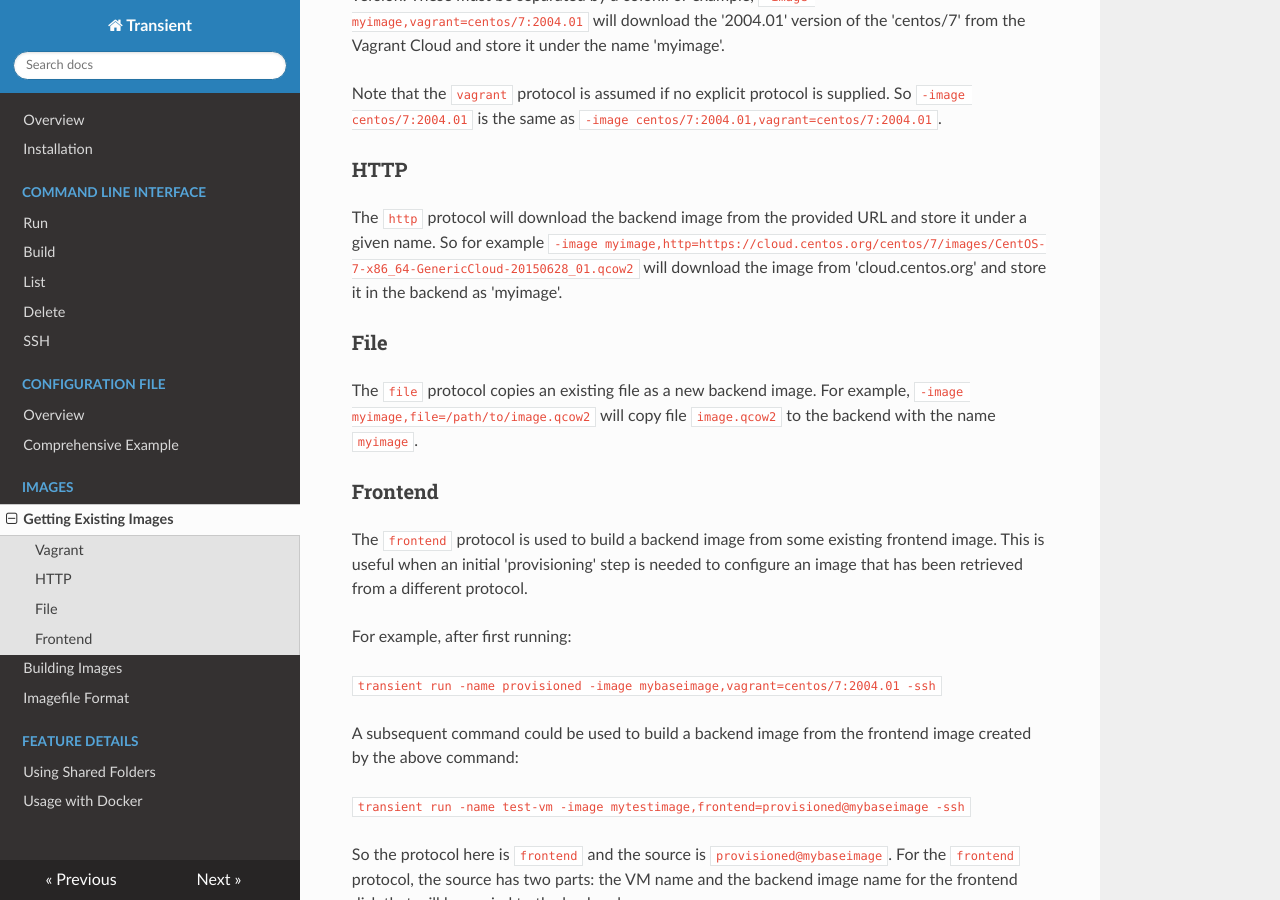
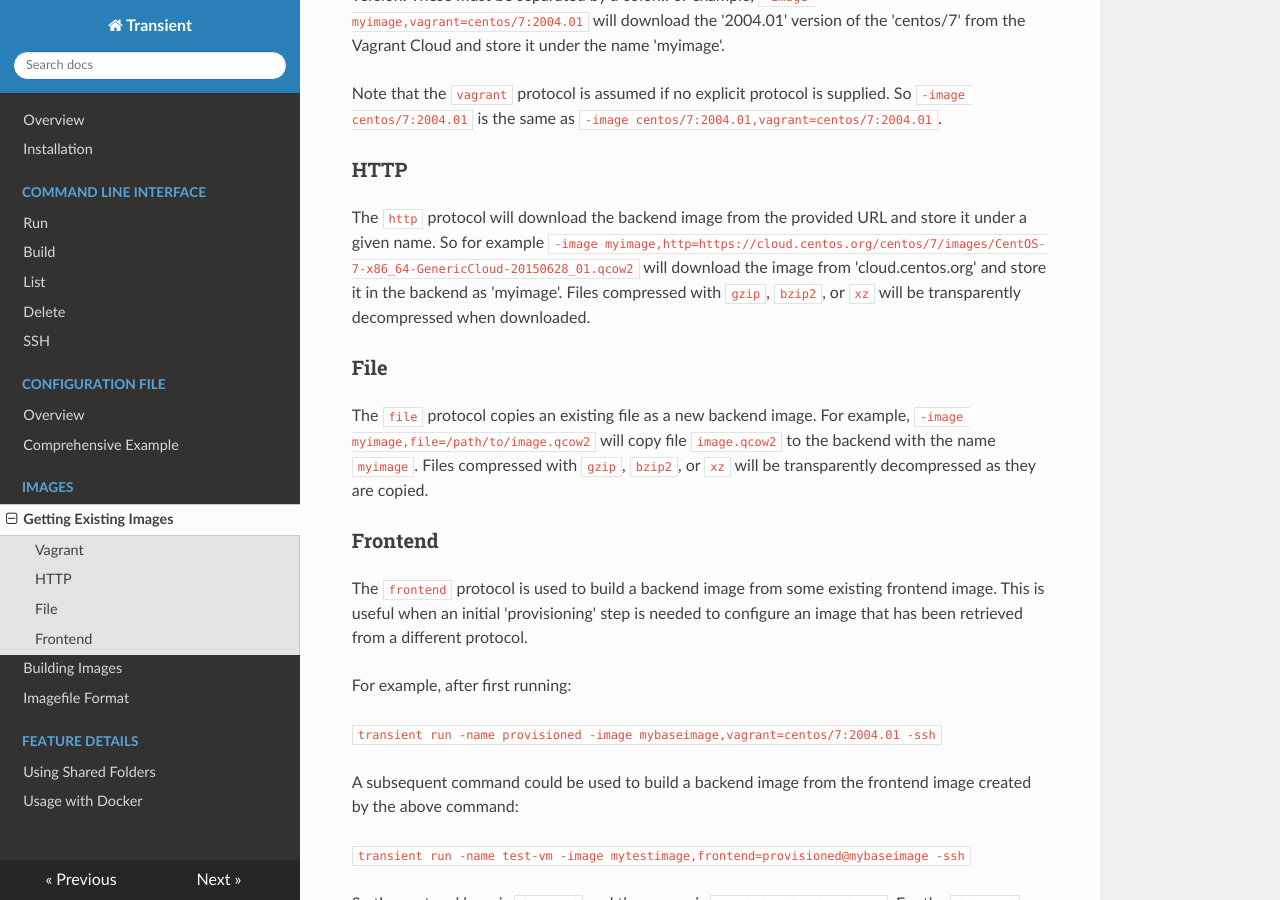
Before and after one commit to ALSchwalm/transient, an MkDocs documentation site: the page built from docs/images/images.md, in a window 1280 px wide and 900 px high, scrolled down 491 px. Built offline with MkDocs 1.6.1, drawn with Linux system fonts in a browser that asks for light colours; nearby versions of some CDN libraries.

```diff
--- a/docs/images/images.md
+++ b/docs/images/images.md
@@ -30,13 +30,15 @@ The `http` protocol will download the backend image from the provided
 URL and store it under a given name. So for example
 `-image myimage,http=https://cloud.centos.org/centos/7/images/CentOS-7-x86_64-GenericCloud-20150628_01.qcow2`
 will download the image from 'cloud.centos.org' and store it in the
-backend as 'myimage'.
+backend as 'myimage'. Files compressed with `gzip`, `bzip2`, or `xz`
+will be transparently decompressed when downloaded.
 
 ### File
 
 The `file` protocol copies an existing file as a new backend image. For
 example, `-image myimage,file=/path/to/image.qcow2` will copy file `image.qcow2`
-to the backend with the name `myimage`.
+to the backend with the name `myimage`. Files compressed with `gzip`, `bzip2`,
+or `xz` will be transparently decompressed as they are copied.
 
 ### Frontend
 
```
Also changed, not shown: 2 other files.
